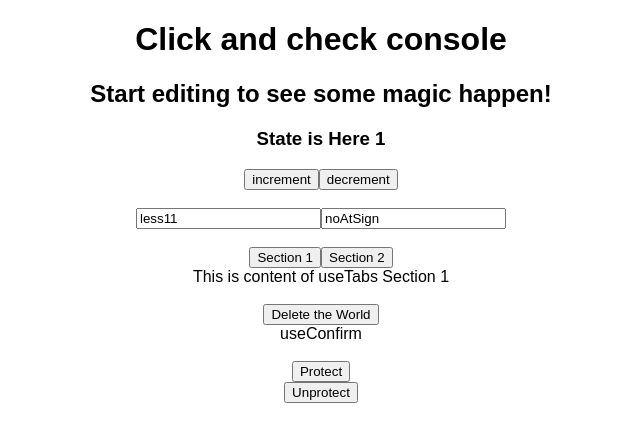
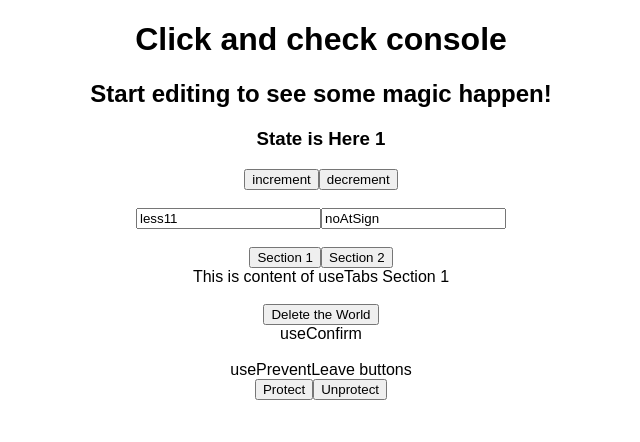
Before and after one commit to kitch-finn/reactHooks, a React (Create React App) app: page / in a window 1280 px wide. Shown: the top 442 px of the page, without its empty margins (319-959 px from the left). Built offline with nearby package versions, Linux system fonts and the light colour scheme.

Commit message:
add useBeforeLeave

```diff
--- a/src/App.js
+++ b/src/App.js
@@ -3,7 +3,23 @@ import "./styles.css";
 import { useState, useEffect } from "react";
 import ReactDOM from "react-dom";
 
-/////////////////////usePreventLeave/////////////////////////
+//// useBeforeLeave - 마우스가 브라우저 탭 부분으로 나갔을때 이벤트 동작 ////
+const useBeforeLeave = (onBefore) => {
+  if (typeof onBefore !== "function") return;
+  // 마우스포인트의 좌표에 따라 호출되는 이벤트 (이 경우, 브라우저의 윗 부분)
+  const handle = (event) => {
+    const { clientY } = event;
+    if (clientY <= 0) {
+      onBefore();
+    }
+  };
+  useEffect(() => {
+    document.addEventListener("mouseleave", handle);
+    return () => document.removeEventListener("mouseleave", handle);
+  }, []);
+};
+
+////// usePreventLeave - 탭 또는 창을 닫을 때 이밴트 동작 //////
 const usePreventLeave = () => {
   const listener = (event) => {
     event.preventDefault();
@@ -15,7 +31,7 @@ const usePreventLeave = () => {
   return { enablePrevent, disablePrevent };
 };
 
-/////////////////////useConfirm////////////////////////////
+// useConfirm - confirm 창이 뜨는 이벤트, 상황에 따라 다른 이벤트 부여 가능 //
 const useConfirm = (message = "", onConfirm, onCancel) => {
   if (!onConfirm || typeof onConfirm !== "function") return;
   if (onCancel && typeof onCancel !== "function") return;
@@ -50,7 +66,7 @@ const useClick = (onClick) => {
   // dependency []가 존재하면 componentDidMount 일 때 작동
   return element;
 };
-//////////////////////////////////////////////////////
+//////////////////////useTitle///////////////////////////
 const useTitle = (initialTitle) => {
   const [title, setTitle] = useState(initialTitle);
   const updateTitle = () => {
@@ -60,7 +76,7 @@ const useTitle = (initialTitle) => {
   useEffect(updateTitle, [title]);
   return setTitle;
 };
-//////////////////////////////////////////////////////
+///////////////// useTabs - 탭에 따라 바뀌는 랜더링 ///////////////
 const content = [
   {
     tab: "Section 1",
@@ -81,7 +97,7 @@ const useTabs = (initialTab, allTabs) => {
     changeItem: setCurrentIndex
   };
 };
-//////////////////////////////////////////////////////
+/////////////// useInput - input창에 조건 추가하기 //////////////////
 const useInput = (initialValue, validator) => {
   const [value, setValue] = useState(initialValue);
   const onChange = (event) => {
@@ -100,6 +116,10 @@ const useInput = (initialValue, validator) => {
 };
 
 export default function App() {
+  const begForLife = () => console.log("Please, Don't leave");
+  useBeforeLeave(begForLife);
+
+  // usePreventLeave
   const { enablePrevent, disablePrevent } = usePreventLeave();
 
   // useConfirm
@@ -166,10 +186,9 @@ export default function App() {
       <button onClick={confirmDelete}>Delete the World</button>
       <div>useConfirm</div>
       <br />
-      <div className="App">
+      <div> usePreventLeave buttons </div>
+      <div>
         <button onClick={enablePrevent}>Protect</button>
-      </div>
-      <div className="App">
         <button onClick={disablePrevent}>Unprotect</button>
       </div>
     </div>
```
